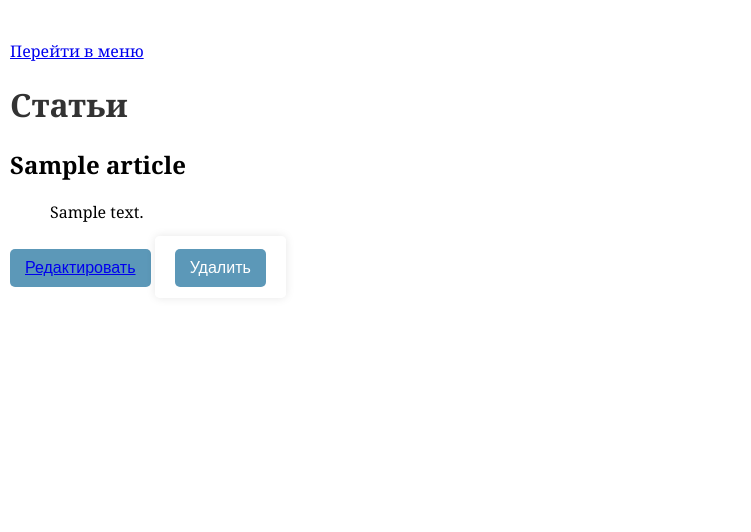
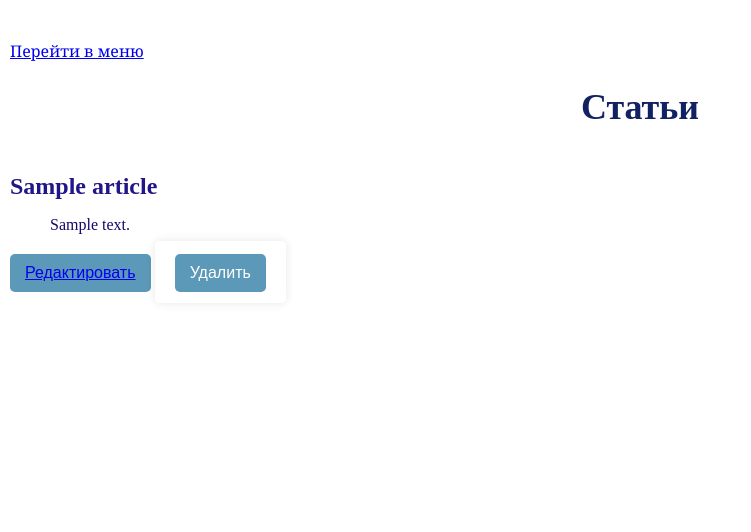
Before and after one commit to polinatyrykina/web-programming-labs-2, a Flask app: page /lab5/list in a window 1280 px wide. Shown: the part 116-648 px from the top of the page, without its empty margins (0-751 px from the left). Run offline with Flask 3, Linux system fonts and the light colour scheme; the visitor is signed in with stand-in values (Sample User, id 1); a database or web service that is not in the repository returns one stand-in record (values such as "Sample title"); some libraries are stand-ins or nearby versions.

Commit message:
Дополнительное задание

```diff
--- a/lab5.py
+++ b/lab5.py
@@ -59,8 +59,7 @@
 
     if cur.fetchone():
         db_close(conn, cur)
-        return render_template('lab5/register.html',
-                               error = "Такой пользователь не существует")
+        return render_template('lab5/register.html', error = "Такой пользователь не существует")
 
     password_hash = generate_password_hash(password)
 
@@ -122,9 +121,11 @@
 
     title = request.form.get('title')
     article_text = request.form.get('article_text')
+    is_favorite = 'is_favorite' in request.form
+    is_public = 'is_public' in request.form
 
     if not title or not article_text:
-        return render_template('lab5/create_article.html', error='Заполните все поля')
+        return render_template('lab5/create_article.html', error='Заполните название и текст статьи')
 
     conn, cur = db_connect()
 
@@ -135,11 +136,11 @@
     login_id = cur.fetchone()["id"]
 
     if current_app.config['DB_TYPE'] == 'postgres':
-        cur.execute("INSERT INTO articles(login_id, title, article_text) \
-            VALUES (%s, %s, %s);", (login_id, title, article_text))
+        cur.execute("INSERT INTO articles (login_id, title, article_text, is_favorite, is_public)  \
+            VALUES (%s, %s, %s, %s, %s);", (login_id, title, article_text, is_favorite, is_public))
     else:
-        cur.execute("INSERT INTO articles(login_id, title, article_text) \
-            VALUES (?, ?, ?);", (login_id, title, article_text))
+        cur.execute("INSERT INTO articles (login_id, title, article_text, is_favorite, is_public)  \
+            VALUES (?, ?, ?, ?, ?);", (login_id, title, article_text, is_favorite, is_public))
 
     db_close(conn, cur)
     return redirect('/lab5')
@@ -153,15 +154,15 @@
     conn, cur = db_connect()
 
     if current_app.config['DB_TYPE'] == 'postgres':
-        cur.execute("SELECT id FROM users WHERE login=%s;", (login, ))
+        cur.execute("SELECT * FROM articles WHERE is_public=TRUE OR login_id = (SELECT id FROM users WHERE login=%s) ORDER BY is_favorite DESC;", (login, ))
     else:
-        cur.execute("SELECT id FROM users WHERE login=?;", (login, ))
+        cur.execute("SELECT * FROM articles WHERE is_public=TRUE OR login_id = (SELECT id FROM users WHERE login=?) ORDER BY is_favorite DESC;", (login, ))
     login_id = cur.fetchone()["id"]
 
     if current_app.config['DB_TYPE'] == 'postgres':
-        cur.execute("SELECT * FROM articles WHERE login_id=%s;", (login_id, ))
+        cur.execute("SELECT * FROM articles WHERE is_public=TRUE ORDER BY is_favorite DESC;")
     else:
-        cur.execute("SELECT * FROM articles WHERE login_id=?;", (login_id, ))
+        cur.execute("SELECT * FROM articles WHERE is_public=TRUE ORDER BY is_favorite DESC;")
     articles = cur.fetchall()
 
     if not articles:
@@ -238,3 +239,18 @@
     db_close(conn, cur)
 
     return redirect('/lab5/list')
+
+@lab5.route('/lab5/users')
+def users():
+    conn, cur = db_connect()
+
+    if current_app.config['DB_TYPE'] == 'postgres':
+        cur.execute("SELECT login FROM users;")
+    else:
+        cur.execute("SELECT login FROM users;")
+
+    users = cur.fetchall()
+
+    db_close(conn, cur)
+
+    return render_template('lab5/users.html', users=users)
--- a/templates/lab5/articles.html
+++ b/templates/lab5/articles.html
@@ -3,17 +3,74 @@
 {% block  lab %}Лабораторная работа 5{% endblock %}
 
 {% block main %}
+<style>
+    .page-title {
+        text-align: center;
+        font-size: 36px;
+        margin-bottom: 25px;
+        font-family: 'Times New Roman', Times, serif;
+        color: #112161;
+    }
+
+    .articles-list {
+        display: flex;
+        flex-direction: column;
+        align-items: center;
+        margin-top: 20px;
+    }
+
+    .articletitle {
+        font-size: 24px;
+        font-weight: bold;
+        color: #211687;
+        margin-bottom: 10px;
+        font-family: 'Times New Roman', Times, serif;
+    }
+
+    .article-text {
+        font-size: 16px;
+        color: #15096d;
+        font-family: 'Times New Roman', Times, serif;
+        margin-bottom: 10px;
+    }
+
+    .favorite-badge {
+        color: #270a51;
+        padding: 5px 10px;
+        font-size: 14px;
+        font-weight: bold;
+        border-radius: 5px;
+        display: inline-block;
+        margin-bottom: 15px;
+    }
+
+</style>
 <a href="/lab5">Перейти в меню</a>
-    <h1>Статьи</h1>
+
+    <h1 class="page-title" >Статьи</h1>
+
     {% if message %}
         <p>{{ message }}</p>
     {% else %}
+        <div class="articles-list"></div>
         {% for article in articles %}
-            <h2>{{ article['title'] }}</h2>
-            <blockquote>{{ article['article_text'] }}</blockquote>
-            <button type="submit"><a href="{{ url_for('lab5.edit', article_id=article['id']) }}">Редактировать</a></button>
-            <form action="{{ url_for('lab5.delete_article', article_id=article['id']) }}" method="POST" style="display:inline;">
-            <button type="submit" onclick="return confirm('Вы уверены, что хотите удалить эту статью?');">Удалить</button>
+            <h2 class="articletitle" >{{ article['title'] }}</h2>
+
+            <div>
+                <blockquote class="article-text" >{{ article['article_text'] }}</blockquote>
+
+                {% if article['is_favorite'] %}
+                    <div class="favorite-badge">
+                        <strong>Эта статья в любимом!</strong>
+                    </div>
+                {% endif %}
+
+                <button type="submit"><a href="{{ url_for('lab5.edit', article_id=article['id']) }}">Редактировать</a></button>
+                <form action="{{ url_for('lab5.delete_article', article_id=article['id']) }}" method="POST" style="display:inline;">
+                <button type="submit" onclick="return confirm('Вы уверены, что хотите удалить эту статью?');">Удалить</button>
+
+            </div>
+        </div>
         {% endfor %}
     {% endif %}
 {% endblock %}
--- a/templates/lab5/lab5.html
+++ b/templates/lab5/lab5.html
@@ -22,5 +22,9 @@
         <li>
             <a href="/lab5/create">Создать статью</a>
         </li>
+        <li>
+            <a href="/lab5/users">Все пользователи</a>
+        </li>
+
     </ol>
 {% endblock %}
```
Also changed, not shown: templates/lab5/create_article.html (+16 -0 lines), templates/lab5/users.html (added, +17 -0 lines).
